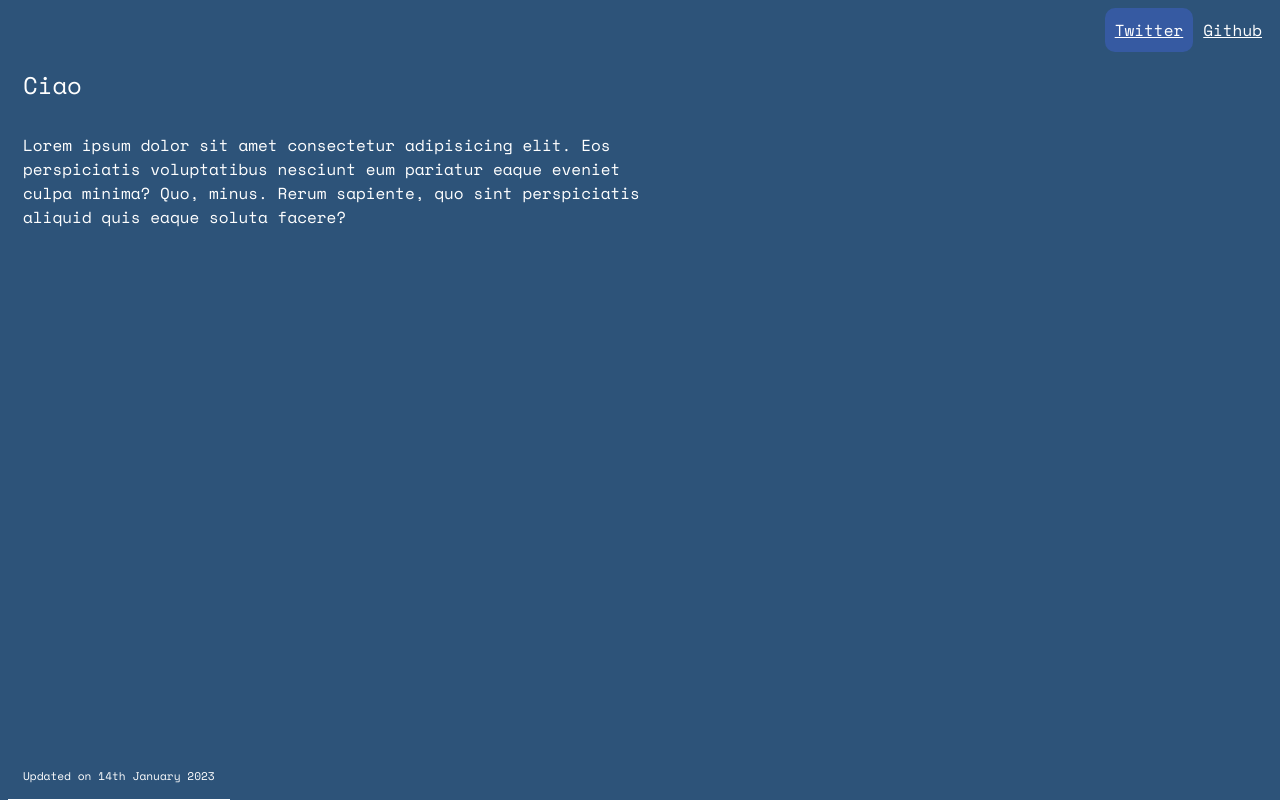
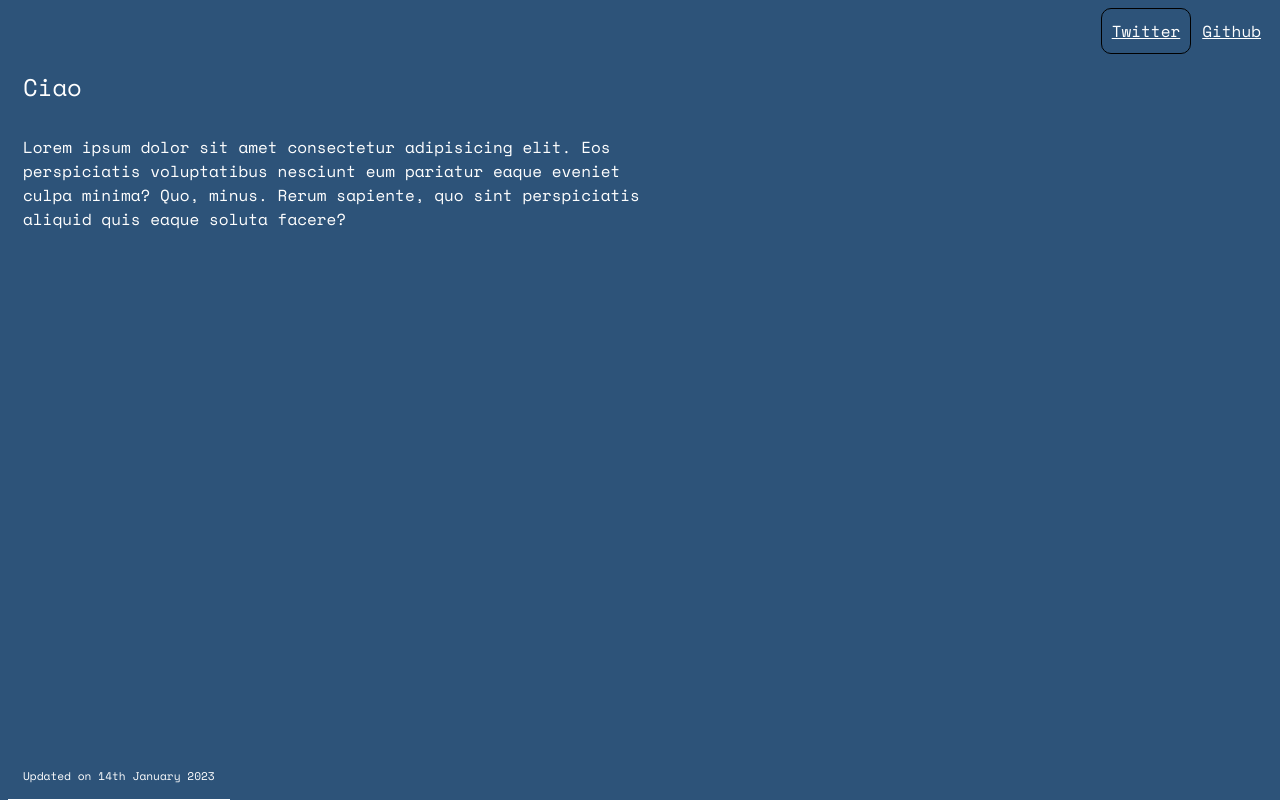
Before and after one commit to theonlyoneferkk/website, a plain HTML site: page index.html in a window 1280 px wide. In both pictures the pointer is over the element "Twitter". Drawn offline with nearby package versions, Linux system fonts and the light colour scheme.

Commit message:
Beta 0.2

```diff
--- a/css/style.css
+++ b/css/style.css
@@ -20,11 +20,12 @@ a{
     border-radius: 0px;
     padding: 10px;
     transition: all 250ms;
+    border: 1px solid rgb(45, 83, 121);
 
 }
 .navel:hover{
     border-radius: 10px;
-    background-color: rgb(54, 90, 162);
+    border: 1px solid black;
 }
 #title{
     color: white;
```
